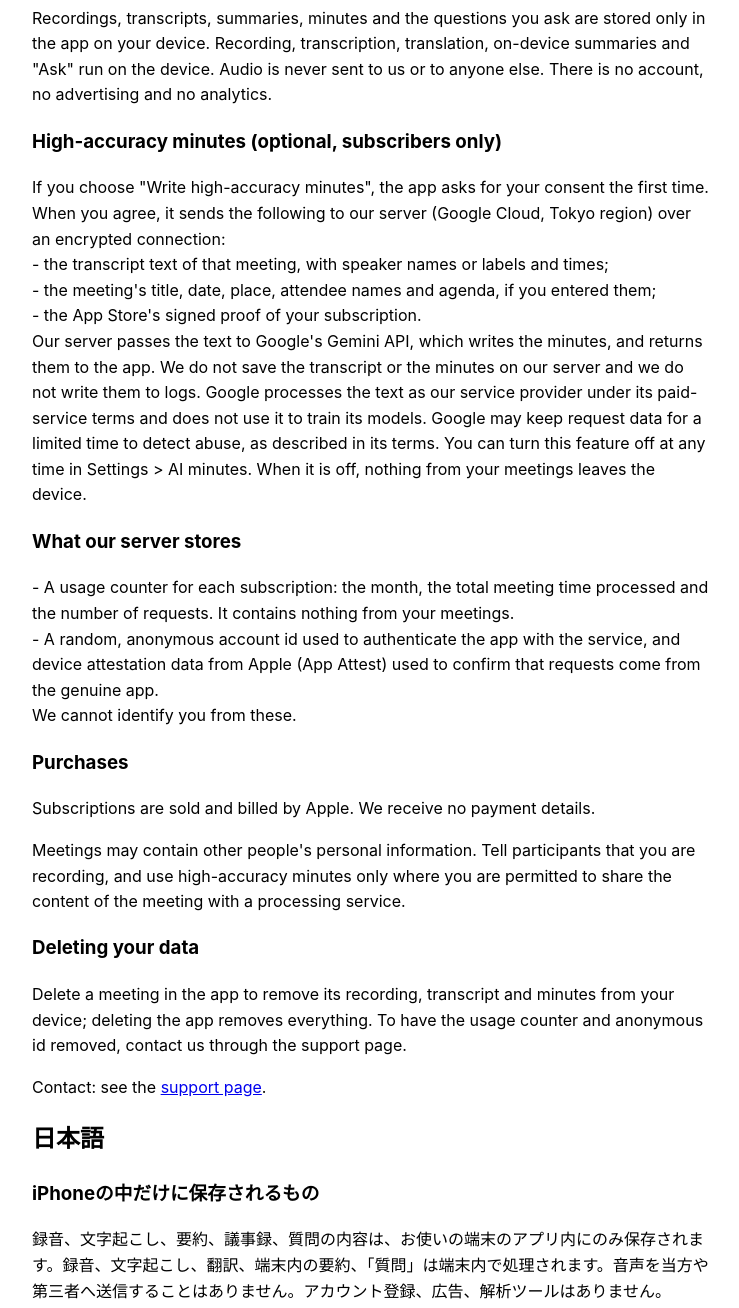
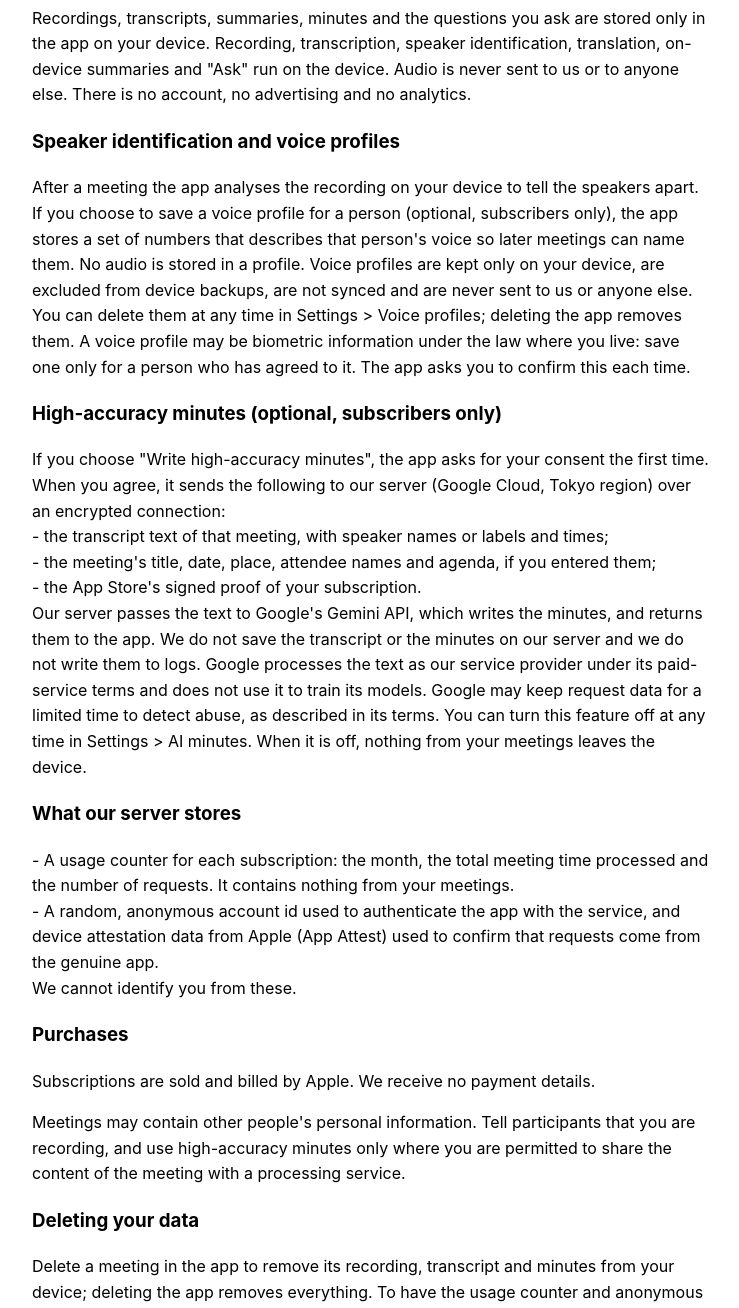
Before and after one commit to takawmd2524-boop/tabletop-minutes-legal, a plain HTML site: page privacy.html in a window 1280 px wide. Shown: the part 200-1508 px from the top of the page, without its empty margins (268-1007 px from the left). Drawn offline with Linux system fonts and the light colour scheme.

Commit message:
Add speaker identification and voice profiles

```diff
--- a/privacy.html
+++ b/privacy.html
@@ -2,7 +2,9 @@
 <body style="font-family:-apple-system,sans-serif;max-width:680px;margin:40px auto;padding:0 16px;line-height:1.6">
 <h1>Tabletop Minutes Privacy Policy</h1><p>Last updated: 21 November 2026</p>
 <h3>What stays on your iPhone</h3>
-<p>Recordings, transcripts, summaries, minutes and the questions you ask are stored only in the app on your device. Recording, transcription, translation, on-device summaries and &quot;Ask&quot; run on the device. Audio is never sent to us or to anyone else. There is no account, no advertising and no analytics.</p>
+<p>Recordings, transcripts, summaries, minutes and the questions you ask are stored only in the app on your device. Recording, transcription, speaker identification, translation, on-device summaries and &quot;Ask&quot; run on the device. Audio is never sent to us or to anyone else. There is no account, no advertising and no analytics.</p>
+<h3>Speaker identification and voice profiles</h3>
+<p>After a meeting the app analyses the recording on your device to tell the speakers apart. If you choose to save a voice profile for a person (optional, subscribers only), the app stores a set of numbers that describes that person&#x27;s voice so later meetings can name them. No audio is stored in a profile. Voice profiles are kept only on your device, are excluded from device backups, are not synced and are never sent to us or anyone else. You can delete them at any time in Settings &gt; Voice profiles; deleting the app removes them. A voice profile may be biometric information under the law where you live: save one only for a person who has agreed to it. The app asks you to confirm this each time.</p>
 <h3>High-accuracy minutes (optional, subscribers only)</h3>
 <p>If you choose &quot;Write high-accuracy minutes&quot;, the app asks for your consent the first time. When you agree, it sends the following to our server (Google Cloud, Tokyo region) over an encrypted connection:<br>- the transcript text of that meeting, with speaker names or labels and times;<br>- the meeting&#x27;s title, date, place, attendee names and agenda, if you entered them;<br>- the App Store&#x27;s signed proof of your subscription.<br>Our server passes the text to Google&#x27;s Gemini API, which writes the minutes, and returns them to the app. We do not save the transcript or the minutes on our server and we do not write them to logs. Google processes the text as our service provider under its paid-service terms and does not use it to train its models. Google may keep request data for a limited time to detect abuse, as described in its terms. You can turn this feature off at any time in Settings &gt; AI minutes. When it is off, nothing from your meetings leaves the device.</p>
 <h3>What our server stores</h3>
@@ -15,7 +17,9 @@
 <p>Contact: see the <a href="./">support page</a>.</p>
 <h2>日本語</h2>
 <h3>iPhoneの中だけに保存されるもの</h3>
-<p>録音、文字起こし、要約、議事録、質問の内容は、お使いの端末のアプリ内にのみ保存されます。録音、文字起こし、翻訳、端末内の要約、「質問」は端末内で処理されます。音声を当方や第三者へ送信することはありません。アカウント登録、広告、解析ツールはありません。</p>
+<p>録音、文字起こし、要約、議事録、質問の内容は、お使いの端末のアプリ内にのみ保存されます。録音、文字起こし、話者の識別、翻訳、端末内の要約、「質問」は端末内で処理されます。音声を当方や第三者へ送信することはありません。アカウント登録、広告、解析ツールはありません。</p>
+<h3>話者の識別と声のプロファイル</h3>
+<p>会議のあと、アプリは端末内で録音を解析し、話者を聞き分けます。特定の人の「声のプロファイル」を保存した場合（任意・サブスクリプションをご利用の方のみ）、以後の会議でその人の名前を入れるために、声の特徴を表す数値を保存します。プロファイルに音声は含まれません。声のプロファイルは端末内にのみ保存され、端末のバックアップの対象外で、同期されず、当方や第三者へ送信されることはありません。「設定」&gt;「声のプロファイル」からいつでも削除でき、アプリを削除するとすべて消えます。声のプロファイルは、お住まいの地域の法令上、生体情報にあたる場合があります。保存は本人の同意がある場合に限ってください。アプリは保存のたびにその確認を求めます。</p>
 <h3>高精度議事録（任意・サブスクリプションをご利用の方のみ）</h3>
 <p>「高精度議事録を作成」を選ぶと、初回に同意の確認を表示します。同意いただいた場合に限り、次の情報を暗号化された通信で当方のサーバー（Google Cloud 東京リージョン）へ送信します。<br>・その会議の文字起こしテキスト（話者名または記号、時刻を含む）<br>・入力されている場合は、会議名、日時、場所、出席者名、議題<br>・App Storeが発行する、サブスクリプションの署名つき証明<br>サーバーはテキストをGoogleのGemini APIに渡して議事録を作成し、結果をアプリに返します。文字起こしと議事録を当方のサーバーに保存することはなく、ログにも記録しません。Googleは当方の委託先として有料サービスの規約に基づきテキストを処理し、モデルの学習には使用しません。なお、Googleは不正利用の検知のため、規約に定める期間、リクエストのデータを保持することがあります。この機能は「設定」&gt;「AI議事録」でいつでもオフにできます。オフの間は、会議の内容が端末の外に出ることはありません。</p>
 <h3>サーバーに保存するもの</h3>
```
